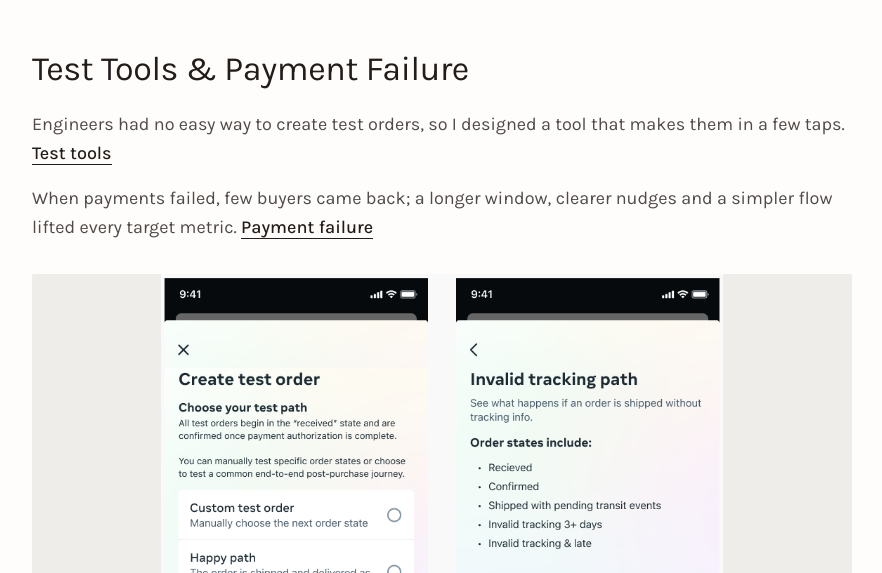
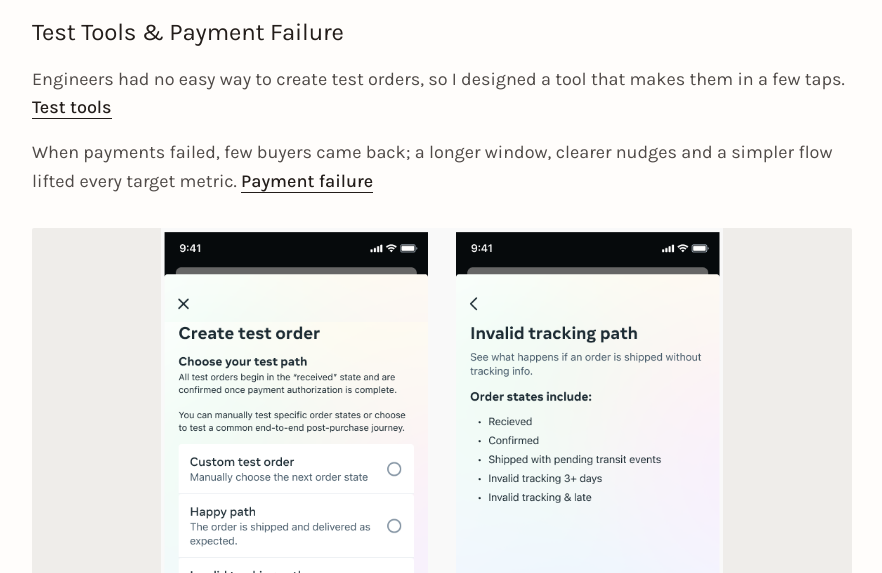
Before and after one commit to celiamarais/portfolio, a plain HTML site: page index.html in a window 1280 px wide. Shown: the part 2227-2800 px from the top of the page, without its empty margins (198-1080 px from the left). Drawn offline with nearby package versions, Linux system fonts and the light colour scheme.

Commit message:
Smaller project titles on the home page
Co-Authored-By: Claude Opus 5.5 <noreply@anthropic.com>
Claude-Session: https://claude.ai/code/session_0195aSm2gAS1eVTkpmw1kGnH

```diff
--- a/index.html
+++ b/index.html
@@ -47,7 +47,7 @@
         <div class="cm-group-label">{{ g.brandLabel }}</div>
         <sc-for list="{{ g.projects }}" as="p" hint-placeholder-count="3">
           <article ref="{{ collectRef }}" style="padding-top:64px;opacity:0;transform:translateY(28px);transition:opacity 0.9s cubic-bezier(0.16,1,0.3,1), transform 0.9s cubic-bezier(0.16,1,0.3,1)">
-            <h3 class="cm-story" style="margin-bottom:var(--space-20)">{{ p.name }}</h3>
+            <h3 class="cm-story" style="font:400 24px/1.3 var(--font-sans);letter-spacing:-0.005em;margin-bottom:var(--space-16)">{{ p.name }}</h3>
             <sc-for list="{{ p.lines }}" as="l" hint-placeholder-count="2">
               <p class="cm-support" style="margin-bottom:var(--space-16)">{{ l.text }}<sc-if value="{{ l.hasLink }}"> <a href="{{ l.href }}" class="cm-link">{{ l.label }}</a></sc-if></p>
             </sc-for>
```
